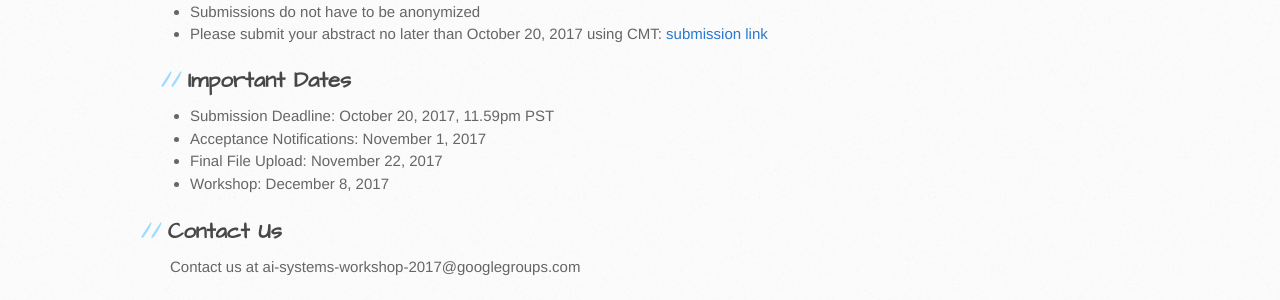
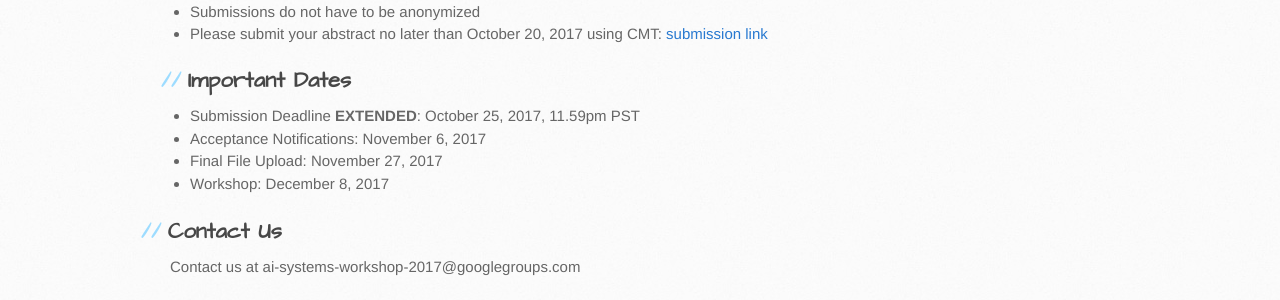
Before and after one commit to LearningSys/nips17, a Jekyll site: the page built from cfp.md, in a window 1280 px wide. Shown: the part 1355-1655 px from the top of the page. Built offline with Jekyll 4.4.1, drawn with Linux system fonts in a browser that asks for light colours; our own code applies the rules of GitHub Pages for plain Markdown files; the repository's description, which GitHub fills in, is left out.

Commit message:
extend deadline

```diff
--- a/cfp.md
+++ b/cfp.md
@@ -25,9 +25,9 @@ We welcome submissions up to 6 pages (not including references) for both the sub
 * Submissions do not have to be anonymized
 * Please submit your abstract no later than October 20, 2017 using CMT: [submission link](https://urldefense.proofpoint.com/v2/url?u=https-3A__cmt3.research.microsoft.com_MLSYS2017&d=DwIGaQ&c=5VD0RTtNlTh3ycd41b3MUw&r=jkIV1ekX5UbLBHAbbnf20g&m=etgua9_RnubL9Pqqvt1clQTBkpIIR-Vt5dTgaC6j4ms&s=dC7lpB-28jMCa3cCHP7rUptXynWKKDDxCyp-cz5--Eg&e=)
 ## Important Dates
-* Submission Deadline: October 20, 2017, 11.59pm PST
-* Acceptance Notifications: November 1, 2017
-* Final File Upload: November 22, 2017
+* Submission Deadline **EXTENDED**: October 25, 2017, 11.59pm PST
+* Acceptance Notifications: November 6, 2017
+* Final File Upload: November 27, 2017
 * Workshop: December 8, 2017
 
 ## Contact Us
```
